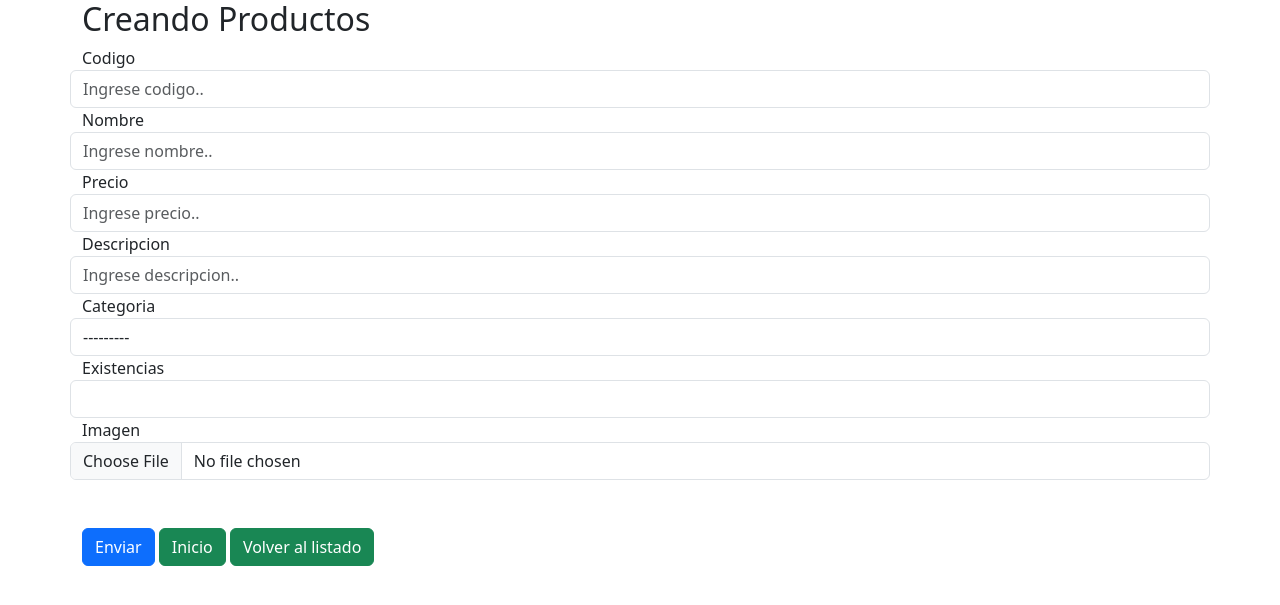
After one commit to GiancarloTS/ProgramcionWebExperiencia3, a Django app: page /crear/ in a window 1280 px wide. The commit adds this page. Shown: the top 605 px of the page. Run offline with Django 5.2, Linux system fonts and the light colour scheme; a user stored in the database is signed in; data comes from the database, SQL or seed files in the repository; both versions use the stored data as it was after the commit; some libraries are stand-ins or nearby versions.

Commit message:
Implementando CRUD

```diff
--- a/Posterinn/PosterinPag/forms.py
+++ b/Posterinn/PosterinPag/forms.py
@@ -1,4 +1,5 @@
 from django import forms
+from .models import Producto
 from django.contrib.auth.forms import UserCreationForm
 from django.contrib.auth.models import User
 
@@ -15,3 +16,70 @@ class RegistroUsuario(UserCreationForm):
             'password1' : 'Contraseña',
             'password2' : 'Confirme Contraseña'
         }
+
+class ProductoForm(forms.ModelForm):
+    class Meta:
+        model = Producto
+        fields = ['codigo', 'nombre', 'precio', 'descripcion', 'categoria', 'existencias', 'imagen']
+        labels ={
+            'codigo':'Codigo',
+            'nombre' : 'Nombre',
+            'precio': 'Precio',
+            'descripcion': 'Descripcion',
+            'categoria': 'Categoria',
+            'existencias': 'Existencias',
+            'imagen':'Imagen'
+        }
+        widgets={
+
+            'codigo':forms.TextInput(
+                attrs={
+                    'placeholder':'Ingrese codigo..',
+                    'id': 'codigo',
+                    'class': 'form-control',
+                }
+            ),
+            'nombre': forms.TextInput(
+                attrs={
+                    'placeholder':'Ingrese nombre..',
+                    'id':'nombre',
+                    'class':'form-control',
+                }
+            ),
+            'precio': forms.NumberInput(
+                attrs={
+                    'placeholder':'Ingrese precio..',
+                    'id':'precio',
+                    'class':'form-control',
+                }
+            ),
+
+            'descripcion': forms.TextInput(
+                attrs={
+                    'placeholder':'Ingrese descripcion..',
+                    'id':'descripcion',
+                    'class':'form-control',
+                }
+            ),
+
+            'categoria': forms.Select(
+                attrs={
+                    'id':'categoria',
+                    'class':'form-control',
+                }
+            ),
+
+            'existencias': forms.NumberInput(
+                attrs={
+                    'id':'existencias',
+                    'class':'form-control',
+                }
+            ),
+
+            'imagen': forms.FileInput(
+                attrs={
+                    'class':'form-control',
+                    'id': 'imagen',
+                }
+            )
+        }
--- a/Posterinn/PosterinPag/models.py
+++ b/Posterinn/PosterinPag/models.py
@@ -11,7 +11,7 @@ class Categoria(models.Model):
 class Producto(models.Model):
 
     codigo = models.CharField(max_length=200, unique=True)
-    nombre = models.CharField(max_length=20)
+    nombre = models.CharField(max_length=200)
     precio = models.CharField(max_length=100)
     descripcion = models.TextField(null=True, blank=True)
     imagen = models.ImageField(upload_to='productos/',null=True, blank=True)
--- /dev/null
+++ b/Posterinn/PosterinPag/templates/Crear.html
@@ -0,0 +1,130 @@
+
+{% block content %}
+<!DOCTYPE html>
+<html lang="en">
+<head>
+    <meta charset="UTF-8">
+    <meta http-equiv="X-UA-Compatible" content="IE=edge">
+    <meta name="viewport" content="width=device-width, initial-scale=1.0">
+    {% load static %}
+    <link href="{% static 'css/bootstrap.min.css' %}" rel="stylesheet">
+    <script src="https://ajax.googleapis.com/ajax/libs/jquery/3.5.1/jquery.min.js"></script>
+    <script src="https://cdnjs.cloudflare.com/ajax/libs/jquery-validate/1.17.0/jquery.validate.js"></script>
+    <link href="{% static 'css/estilos.css' %}" rel="stylesheet">
+    <title>Crear Vehiculo</title>
+    <style>
+        label.error {
+            color:red;
+            font-size: 0.8em;
+            width:200px;
+        }
+    </style>
+    <script>
+        $(function(){
+            $("#formulario").validate({
+                rules:{
+                    codigo: "required",
+                    nombre: "required",
+                    precio: "required",
+                    descripcion: "required",
+                    categoria: "required",
+                    existencias: "required",
+                    imagen:"required"
+
+                },
+                messages:{
+                    codigo:{
+                        required :'Ingrese un codigo..',
+                    },
+                    nombre:{
+                        required: 'Ingrese un nombre..',
+                    },
+                    precio:{
+                        required: 'Ingrese un precio..',
+                    },
+                    descripcion:{
+                        required: 'Ingrese una descripcion..',
+                    },
+                    categoria:{
+                        required: 'Seleccione una categoria..',
+                    },
+                    existencias:{
+                        required: 'Ingrese existencias..',
+                    },
+                    imagen:{
+                        required: 'Seleccione una imagen',
+                    }
+                }
+            })
+        })
+    </script>
+
+
+</head>
+<body>
+    <div class="container">
+        <h2>Creando Productos</h2>
+
+        <form method="POST" id="formulario" enctype="multipart/form-data">
+            {% csrf_token %}
+            <div class="row">
+                <label for="{{ productoform.field.name }}">
+                    {{ productoform.codigo.label }}
+                </label>
+                {{ productoform.codigo }}
+            </div>
+
+            <div class="row">
+                <label for="{{ productoform.field.name }}">
+                    {{ productoform.nombre.label }}
+                </label>
+                {{ productoform.nombre }}
+            </div>
+
+            <div class="row">
+                <label for="{{ productoform.field.name }}">
+                    {{ productoform.precio.label }}
+                </label>
+                {{ productoform.precio }}
+            </div>
+
+            <div class="row">
+                <label for="{{ vehiculoform.field.name }}">
+                    {{ productoform.descripcion.label }}
+                </label>
+                {{ productoform.descripcion }}
+            </div>
+
+            <div class="row">
+                <label for="{{ productoform.field.name }}">
+                    {{ productoform.categoria.label }}
+                </label>
+                {{ productoform.categoria }}
+            </div>
+
+            <div class="row">
+                <label for="{{ productoform.field.name }}">
+                    {{ productoform.existencias.label }}
+                </label>
+                {{ productoform.existencias }}
+            </div>
+
+            <div class="row">
+                <label for="{{ productoform.field.name }}">
+                    {{ productoform.imagen.label }}
+                </label>
+                {{ productoform.imagen }}
+            </div>
+
+            <br><br>
+            <input type="submit" class="btn btn-primary" value="Enviar">
+            <a href="{% url 'inicio' %}" class="btn btn-success">Inicio</a>
+            <a href="{% url 'productos' %}" class="btn btn-success">Volver al listado</a>
+
+
+
+        </form>
+    </div>
+</body>
+</html>
+{% endblock %}
--- a/Posterinn/PosterinPag/urls.py
+++ b/Posterinn/PosterinPag/urls.py
@@ -1,14 +1,25 @@
 from django.contrib import admin
 from django.urls import path
-from django.conf import settings
-from django.conf.urls.static import static
+
+
 
 from PosterinPag import cart
 
 from . import views
+from PosterinPag.views import *
 
 
 urlpatterns = [
+
+
+    path('crear/', crear, name="crear"),
+    path('eliminar/<id>', eliminar, name="eliminar"),
+    path('eliminarproducto/<id>', eliminarproducto, name="eliminarproducto"),
+    path('modificar/<id>', modificar, name="modificar"),
+    path('registrar/', registrar, name="registrar"),
+    path('mostrar/',mostrar, name="mostrar"),
+
+    path('adminproducto', views.productos, name='productos'),
     path('inicio', views.inicio, name='inicio'),
     path('quienes', views.quienes, name='quienes'),
     path('registro', views.registro, name='registro'),
@@ -23,4 +34,4 @@ urlpatterns = [
     path('eliminar/<id>',views.eliminar,name="eliminar"),
     path('generarboleta/',views.generarboleta,name="generarboleta")
 
-] + static(settings.MEDIA_URL, document_root=settings.MEDIA_ROOT)
+]
--- a/Posterinn/PosterinPag/views.py
+++ b/Posterinn/PosterinPag/views.py
@@ -2,7 +2,8 @@ from django.shortcuts import render, redirect
 from django.contrib.auth.forms import UserCreationForm, AuthenticationForm
 from django.contrib.auth.models import User
 from django.contrib.auth import login, logout, authenticate
-from .forms import RegistroUsuario
+from .forms import ProductoForm, RegistroUsuario
+from django.contrib.auth.decorators import login_required
 from .models import Producto
 from . import cart
 import datetime
@@ -12,6 +13,68 @@ import datetime
 
 
 # carrito de compra funciones
+def productos(request):
+    productos=Producto.objects.all() # select * from productos
+    context = {
+            'productos' : productos
+        }
+    return render(request, 'producto/index.html',context)
+
+
+
+@login_required
+def crear(request):
+    if request.method=="POST":
+        productoform=ProductoForm(request.POST,request.FILES)
+        if productoform.is_valid():
+            productoform.save()     #similar al insert en función
+            return redirect ('productos')
+    else:
+        productoform=ProductoForm()
+    return render (request, 'Crear.html', {'productoform': productoform})
+@login_required
+def eliminarproducto(request, id):
+    productoEliminado = Producto.objects.get(codigo=id) #similar a select * from... where...
+    productoEliminado.delete()
+    return redirect ('productos')
+
+@login_required
+def modificar(request, id):
+    productoModificado = Producto.objects.get(codigo=id)  # Buscamos el objeto
+    datos = {
+        'form': ProductoForm(instance=productoModificado)
+    }
+
+    if request.method == "POST":
+        formulario = ProductoForm(data=request.POST, files=request.FILES, instance=productoModificado)
+        if formulario.is_valid():
+            formulario.save()
+            return redirect('productos')
+
+    return render(request, 'modificar.html', datos)
+
+def registrar(request):
+    data={                          #parámetro que llega al template
+        'form': RegistroUsuario()
+    }
+    if request.method=="POST":
+        formulario = RegistroUsuario(data=request.POST)
+        if formulario.is_valid():
+            formulario.save()       #crear un objeto en el backend
+            user = authenticate(username=formulario.cleaned_data["username"],
+                    password=formulario.cleaned_data["password1"])
+            login(request,user)
+            return redirect('index')
+        data["form"]=formulario
+    return render(request, 'registration/registrar.html',data)
+
+def mostrar(request):
+    autitos = Producto.objects.all()
+    datos={
+        'autitos':autitos
+    }
+    return render(request, 'mostrar.html', datos)
+
 
 def listado_productos(request):
         productos=Producto.objects.all() # select * from productos
--- a/Posterinn/ProyectoPosterin/urls.py
+++ b/Posterinn/ProyectoPosterin/urls.py
@@ -17,6 +17,8 @@ Including another URLconf
 from django.contrib import admin
 from django.urls import path, include
 from PosterinPag import views
+from django.conf import settings
+from django.conf.urls.static import static
 
 urlpatterns = [
     path('admin/', admin.site.urls),
@@ -24,4 +26,4 @@ urlpatterns = [
     path('Registro/', views.registro, name='registro'),
     path('cerrar_sesion/', views.cerrar_sesion, name='cerrarsesion'),
     path('inicio_sesion/', views.inicio_sesion, name='iniciosesion')
-]
+] + static(settings.MEDIA_URL, document_root=settings.MEDIA_ROOT)
```
Also changed, not shown: Posterinn/PosterinPag/templates/base.html (+8 -0 lines), Posterinn/PosterinPag/templates/modificar.html (added, +127 -0 lines), Posterinn/PosterinPag/templates/producto/index.html (added, +89 -0 lines), Posterinn/db.sqlite3, Posterinn/media/productos/Screenshot_398.png (added), Posterinn/media/productos/Sin_título.png (added), Posterinn/media/productos/logo_colegio.jpg (added), Posterinn/media/productos/miguelito.png (added), Posterinn/media/productos/miguelito_3s57goW.png (added), Posterinn/media/productos/miguelito_DORURkK.png (added), Posterinn/media/productos/miguelito_Pcc1JHE.png (added), Posterinn/media/productos/miguelito_XQHibGH.png (added), Posterinn/media/productos/miguelito_asJgybh.png (added), Posterinn/media/productos/miguelito_uXPjIGx.png (added).
